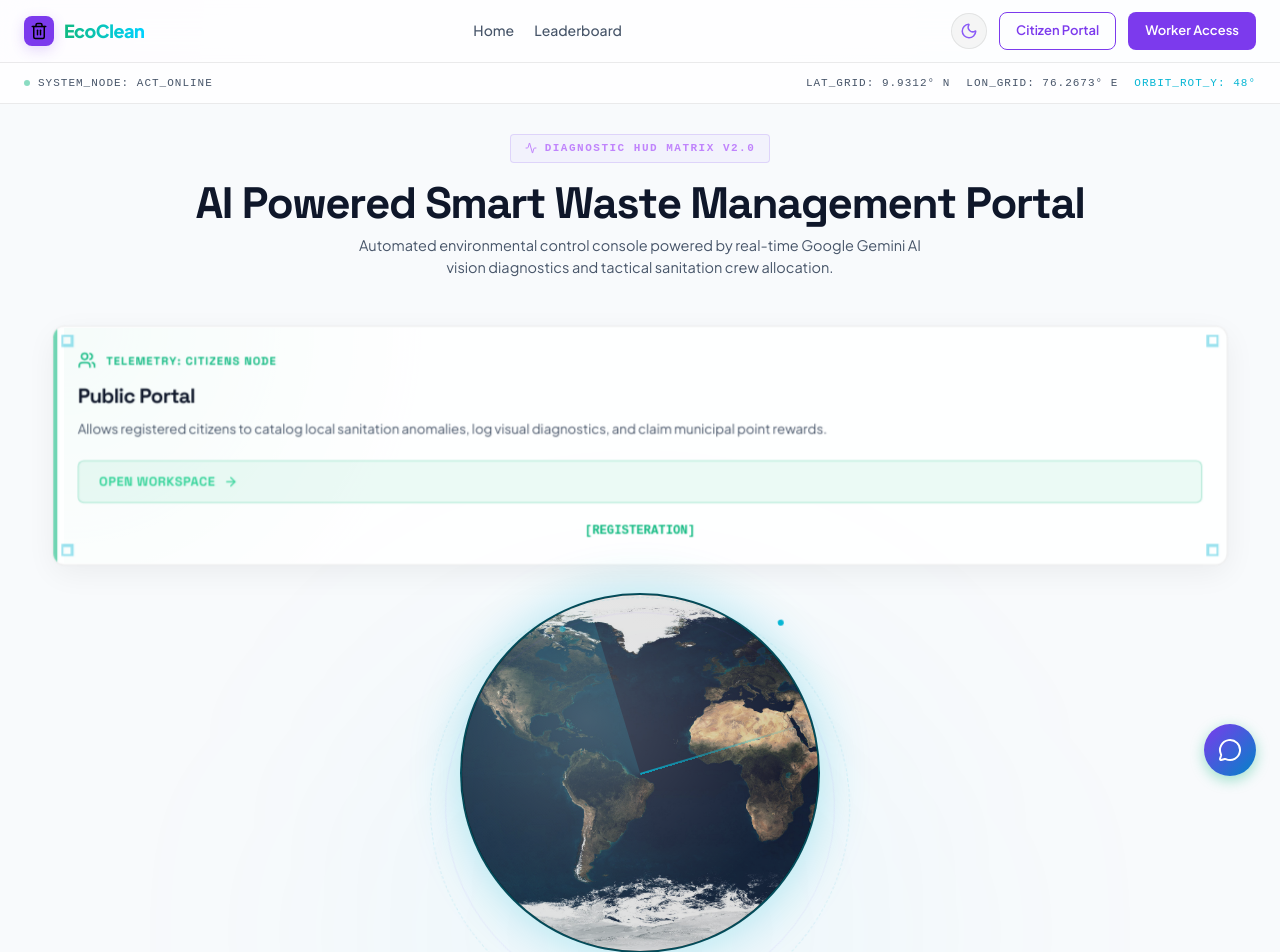
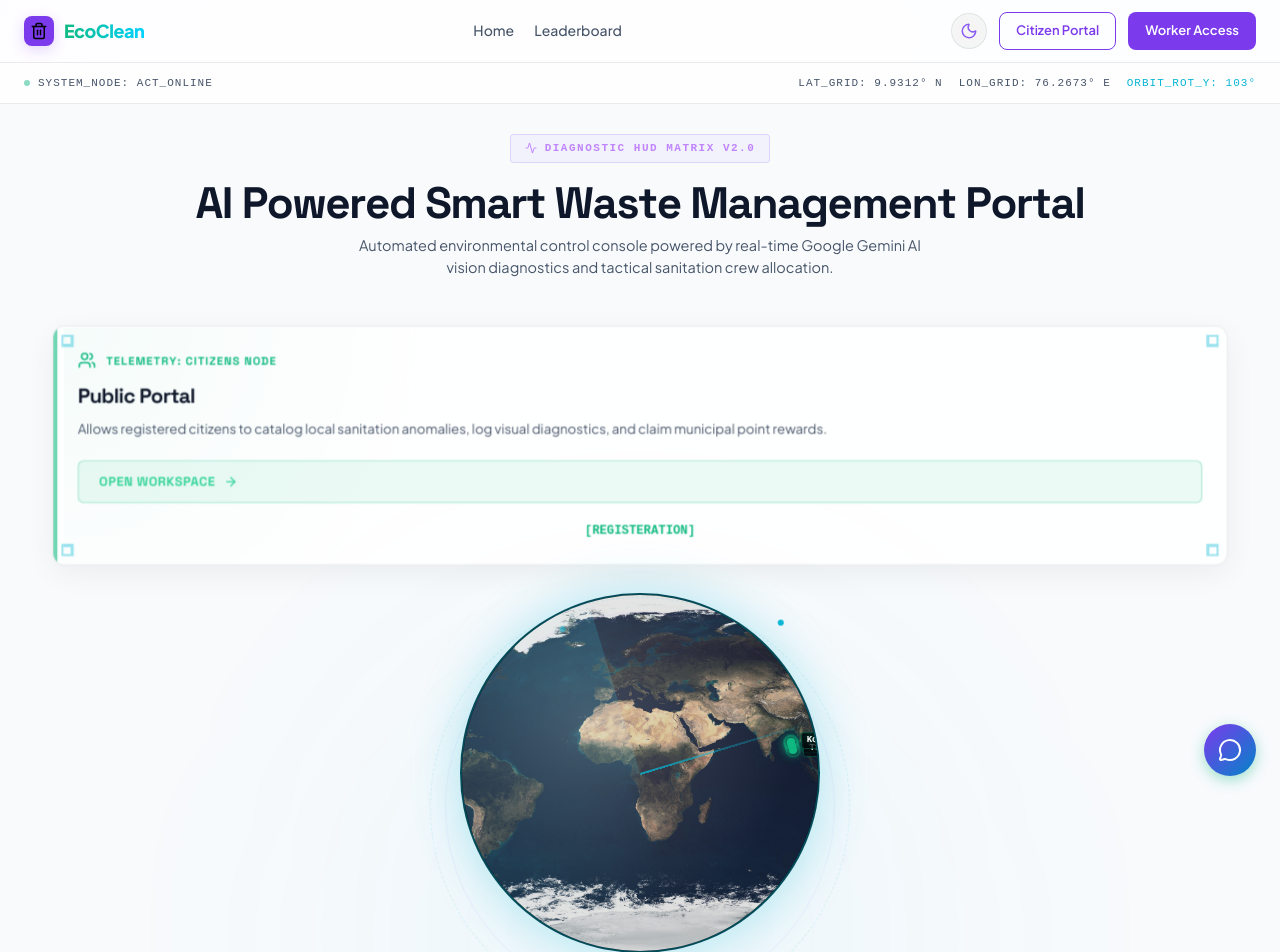
Before and after one commit to Athul3588krishna/SM-Waste, a React (Vite) app in the folder frontend/: page / in a window 1280 px wide. Shown: the top 952 px of the page. Built offline with nearby package versions, Linux system fonts and the light colour scheme.

Commit message:
Add 60 FPS requestAnimationFrame continuous rotation with smooth momentum physics

```diff
--- a/frontend/src/pages/Home.jsx
+++ b/frontend/src/pages/Home.jsx
@@ -13,21 +13,41 @@ const InteractiveGlobe = ({ onRotationChange }) => {
   const [isAutoRotate, setIsAutoRotate] = useState(true);
   const [selectedHotspot, setSelectedHotspot] = useState(null);
 
+  const velocityRef = React.useRef(-0.6); // Continuous spin speed
+  const animFrameRef = React.useRef(null);
+
   useEffect(() => {
-    if (isDragging || !isAutoRotate) return;
+    let lastTime = performance.now();
 
-    const interval = setInterval(() => {
+    const animateGlobe = (now) => {
+      const delta = Math.min((now - lastTime) / 16.66, 2);
+      lastTime = now;
+
+      if (!isDragging && isAutoRotate) {
         setBgOffset(prev => {
-        const next = (prev - 0.5) % 720;
+          const next = (prev + velocityRef.current * delta) % 720;
           if (onRotationChange) {
             const lonDegrees = Math.round(((-next / 720) * 360) % 360);
             onRotationChange(lonDegrees);
           }
           return next;
         });
-    }, 30);
 
-    return () => clearInterval(interval);
+        // Smoothly decay spin momentum back to target base speed (-0.6px/frame)
+        if (Math.abs(velocityRef.current - (-0.6)) > 0.05) {
+          velocityRef.current += (-0.6 - velocityRef.current) * 0.05;
+        } else {
+          velocityRef.current = -0.6;
+        }
+      }
+
+      animFrameRef.current = requestAnimationFrame(animateGlobe);
+    };
+
+    animFrameRef.current = requestAnimationFrame(animateGlobe);
+    return () => {
+      if (animFrameRef.current) cancelAnimationFrame(animFrameRef.current);
+    };
   }, [isDragging, isAutoRotate, onRotationChange]);
 
   const handleMouseDown = (e) => {
@@ -39,6 +59,8 @@ const InteractiveGlobe = ({ onRotationChange }) => {
     if (!isDragging) return;
     const dx = e.clientX - prevMouse.x;
     const dy = e.clientY - prevMouse.y;
+
+    velocityRef.current = dx * 0.8; // Impart drag velocity to spinning momentum
 
     setBgOffset(prev => {
       const next = (prev + dx * 0.8) % 720;
```
Lines whose indentation alone changed are shown as unchanged.
